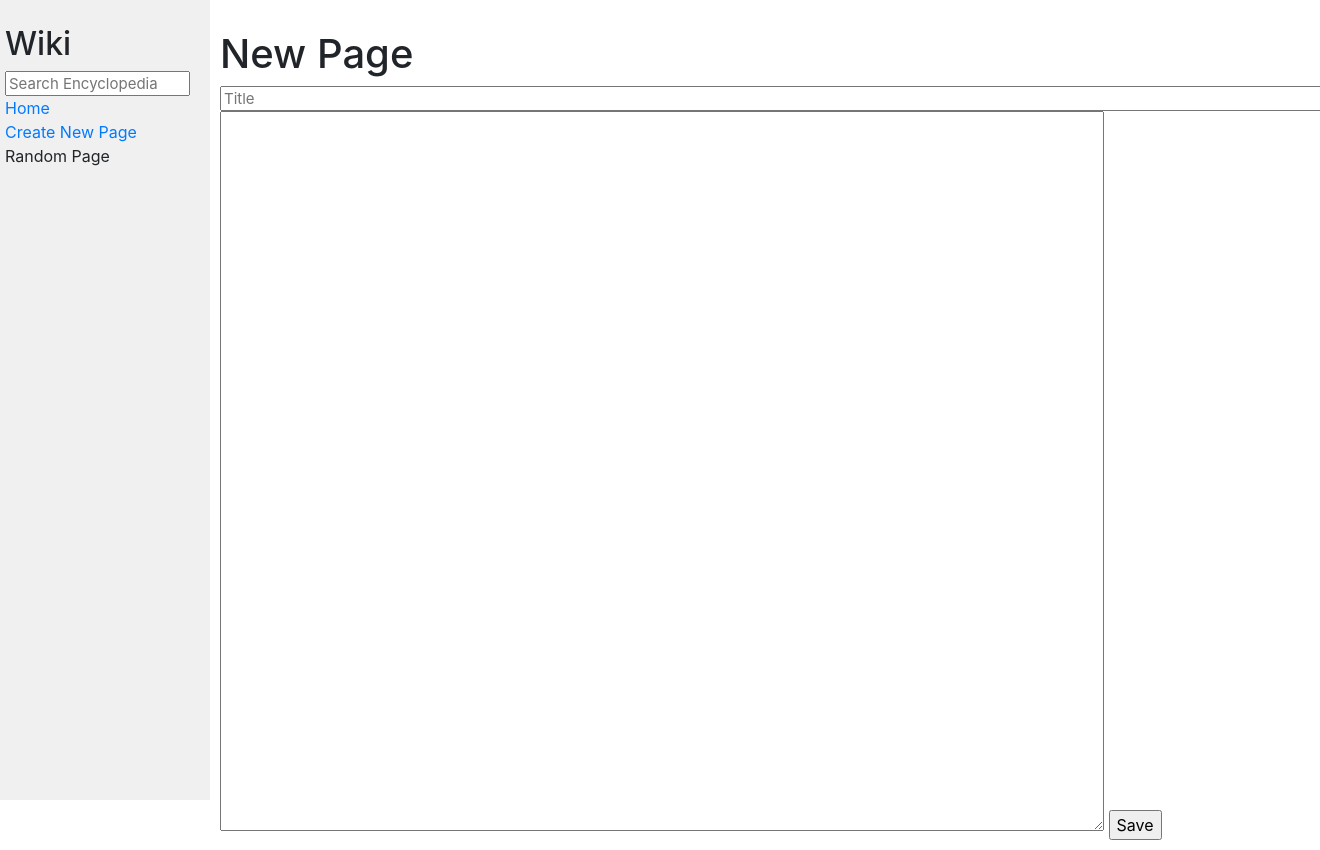
After one commit to Homeroida/wiki, a Django app: page /new_entry/ in a window 1320 px wide; the page is wider, and only the part inside the window is pictured. The commit adds this page. Run offline with Django 3.2, Linux system fonts and the light colour scheme; some libraries are stand-ins or nearby versions.

Commit message:
added functionaliti search , new entry

```diff
--- a/encyclopedia/templates/encyclopedia/index.html
+++ b/encyclopedia/templates/encyclopedia/index.html
@@ -9,7 +9,8 @@
 
     <ul>
         {% for entry in entries %}
-            <li>{{ entry }}</li>
+            <li> <a href="/wiki/{{ entry }}">{{ entry }}</a></li>
+
         {% endfor %}
     </ul>
 
--- a/encyclopedia/templates/encyclopedia/layout.html
+++ b/encyclopedia/templates/encyclopedia/layout.html
@@ -12,14 +12,15 @@
         <div class="row">
             <div class="sidebar col-lg-2 col-md-3">
                 <h2>Wiki</h2>
-                <form>
+                <form method="post" action="{% url 'search' %}">
+                    {% csrf_token %}
                     <input class="search" type="text" name="q" placeholder="Search Encyclopedia">
                 </form>
                 <div>
                     <a href="{% url 'index' %}">Home</a>
                 </div>
                 <div>
-                    Create New Page
+                    <a href="{% url 'new_entry' %}">Create New Page</a>
                 </div>
                 <div>
                     Random Page
--- /dev/null
+++ b/encyclopedia/templates/encyclopedia/new_entry.html
@@ -0,0 +1,17 @@
+{% extends "encyclopedia/layout.html" %}
+
+{% block title %}
+    New Page
+{% endblock %}
+
+{% block body %}
+<h1>New Page</h1>
+<form method="post" action="{% url 'new_entry' %}">
+    {% csrf_token %}
+    <input class="search" type="text" name="title" placeholder="Title">
+    <textarea name="content"></textarea>
+    <input type='submit' value = 'Save'>
+
+</form>
+
+{% endblock %}
--- a/encyclopedia/urls.py
+++ b/encyclopedia/urls.py
@@ -1,7 +1,11 @@
 from django.urls import path
-
 from . import views
 
+
 urlpatterns = [
-    path("", views.index, name="index")
+    path("", views.index, name="index"),
+    path("wiki/<str:title>/", views.entry, name="entry"),
+    path("search/", views.search, name="search"),
+    path("new_entry/", views.new_entry, name="new_entry"),
+    path("edit_entry/", views.edit_entry, name="edit_entry"),
 ]
--- a/encyclopedia/views.py
+++ b/encyclopedia/views.py
@@ -1,9 +1,82 @@
 from django.shortcuts import render
-
+from markdown2 import Markdown
 from . import util
 
+
+
+lists=util.list_entries()
+
+
+markdowner = Markdown()
 
 def index(request):
     return render(request, "encyclopedia/index.html", {
         "entries": util.list_entries()
     })
+
+
+def entry(request,title):
+
+    if util.get_entry(title) == None:
+         return render(request, "encyclopedia/error.html", {
+            'message': f'Error: [{title}] - Entry not found'
+        })
+    else:
+        return render(request, "encyclopedia/entry.html", {
+            'title':title,
+            'entry': markdowner.convert(util.get_entry(title))
+        })
+
+
+def search(request):
+    if request.method == 'POST':
+        entry_search = request.POST['q']
+        entries = util.list_entries()
+        match_entries = [entry for entry in entries if entry_search.lower()in entry.lower()]
+        if util.get_entry(entry_search) is not None:
+            return render(request, "encyclopedia/entry.html", {
+                'title':entry_search,
+                'entry': markdowner.convert(util.get_entry(entry_search))
+            })
+        elif match_entries:
+            return render(request, 'encyclopedia/search.html', {
+                'entries' : match_entries,
+                'entry_search' : entry_search
+            })
+        else:
+            return render(request, "encyclopedia/error.html", {
+                    'message': f'No results found for : {entry_search}'
+            })
+
+
+# function to make new entry it should take title and content and use save_entry(title, content)
+
+
+def new_entry(request):
+    if request.method == 'POST':
+        title = request.POST['title']
+        content = request.POST['content']
+        if util.get_entry(title) is not None:
+            return render(request, "encyclopedia/error.html", {
+                'message': f'Error: [{title}] - Entry already exists'
+            })
+        else:
+            util.save_entry(title,content)
+            return render(request, "encyclopedia/entry.html", {
+                'title':title,
+                'entry': markdowner.convert(util.get_entry(title))
+            })
+    else:
+        return render(request, "encyclopedia/new_entry.html")
+
+
+def edit_entry(request,title):
+    if util.get_entry(title) == None:
+         return render(request, "encyclopedia/error.html", {
+            'message': f'Error: [{title}] - Entry not found'
+        })
+    else:
+        return render(request, "encyclopedia/edit_entry.html", {
+            'title':title,
+            'entry': markdowner.convert(util.get_entry(title))
+        })
```
Also changed, not shown: encyclopedia/templates/encyclopedia/edit_entry.html (added, +16 -0 lines), encyclopedia/templates/encyclopedia/entry.html (added, +12 -0 lines), encyclopedia/templates/encyclopedia/error.html (added, +11 -0 lines), encyclopedia/templates/encyclopedia/search.html (added, +20 -0 lines), entries/MarkDown Example.md (added, +24 -0 lines), db.sqlite3 (added).
